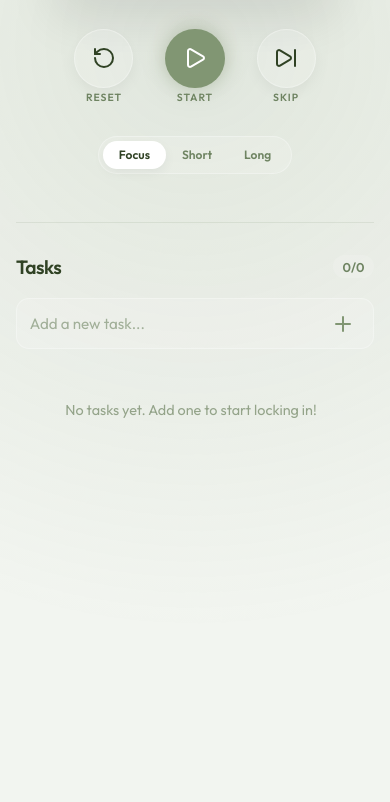
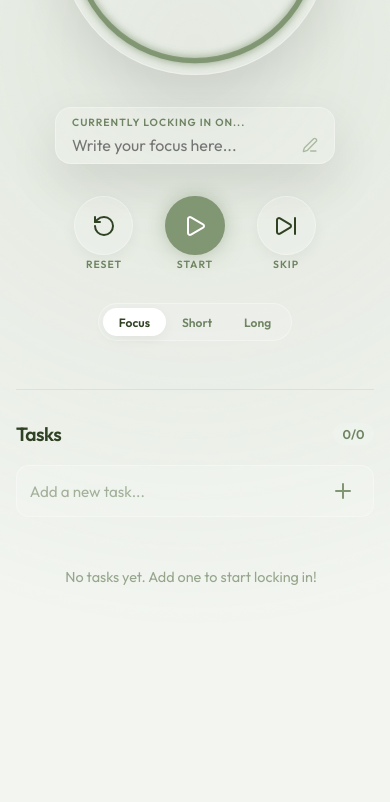
Before and after one commit to hafidznrg/LockIn, a website built with Vite: page index.html in a window 390 px wide. Shown: the part 377-1179 px from the top of the page. Before the commit the page ends 1011 px from the top, so only its background shows below. Built offline with nearby package versions, Linux system fonts and the light colour scheme.

Commit message:
fix: scrollable mobile view

```diff
--- a/src/styles/main.css
+++ b/src/styles/main.css
@@ -45,11 +45,13 @@ body {
   font-family: 'Outfit', sans-serif;
   background-color: var(--bg-color);
   color: var(--text-color);
-  height: 100vh;
+  min-height: 100vh;
+  min-height: 100dvh;
   display: flex;
   justify-content: center;
   align-items: center;
-  overflow: hidden;
+  overflow-x: hidden;
+  overflow-y: auto;
   transition: var(--transition);
 }
 
@@ -86,6 +88,7 @@ body {
   align-items: center;
   position: relative;
   z-index: 1;
+  margin: auto;
 }
 
 .app-layout {
```
